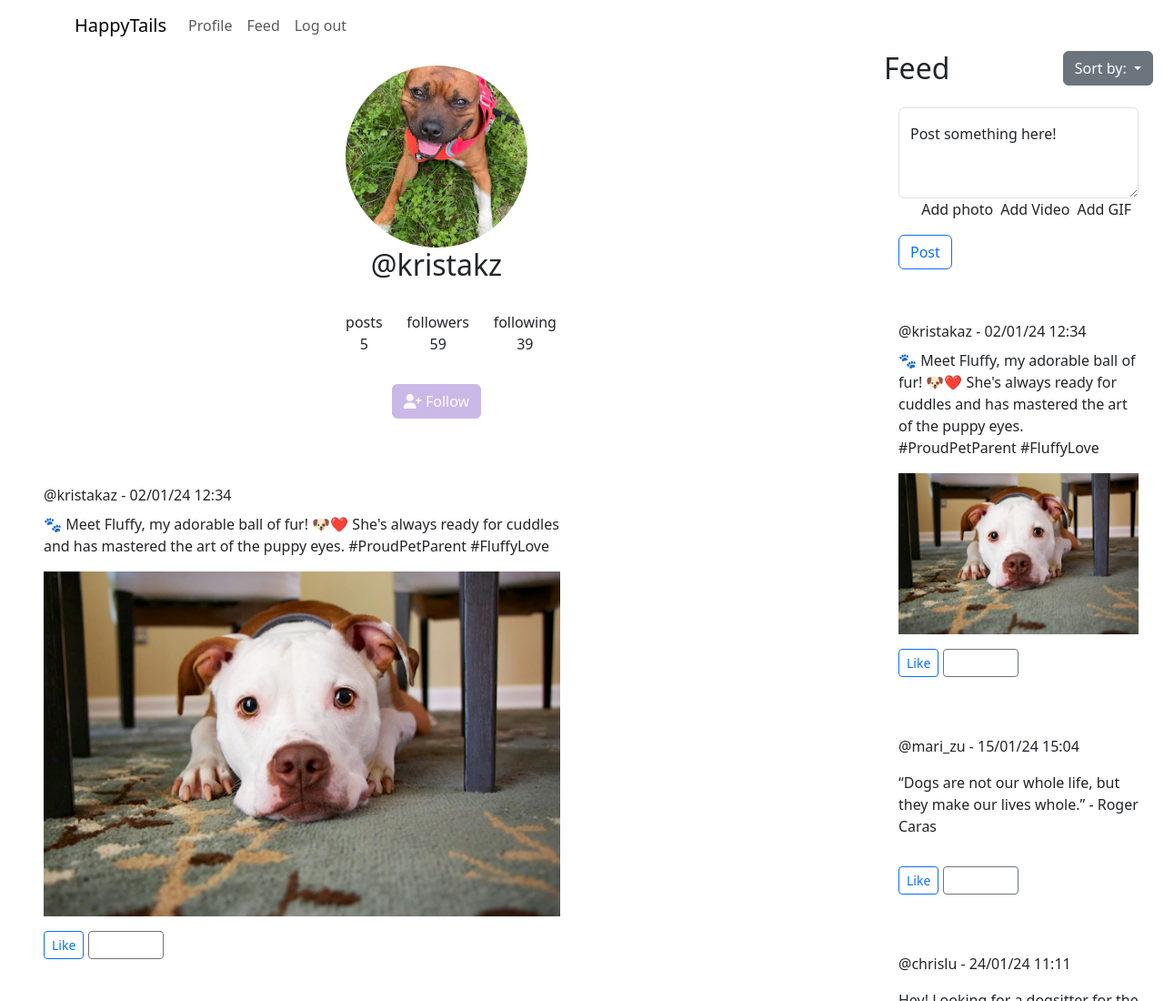
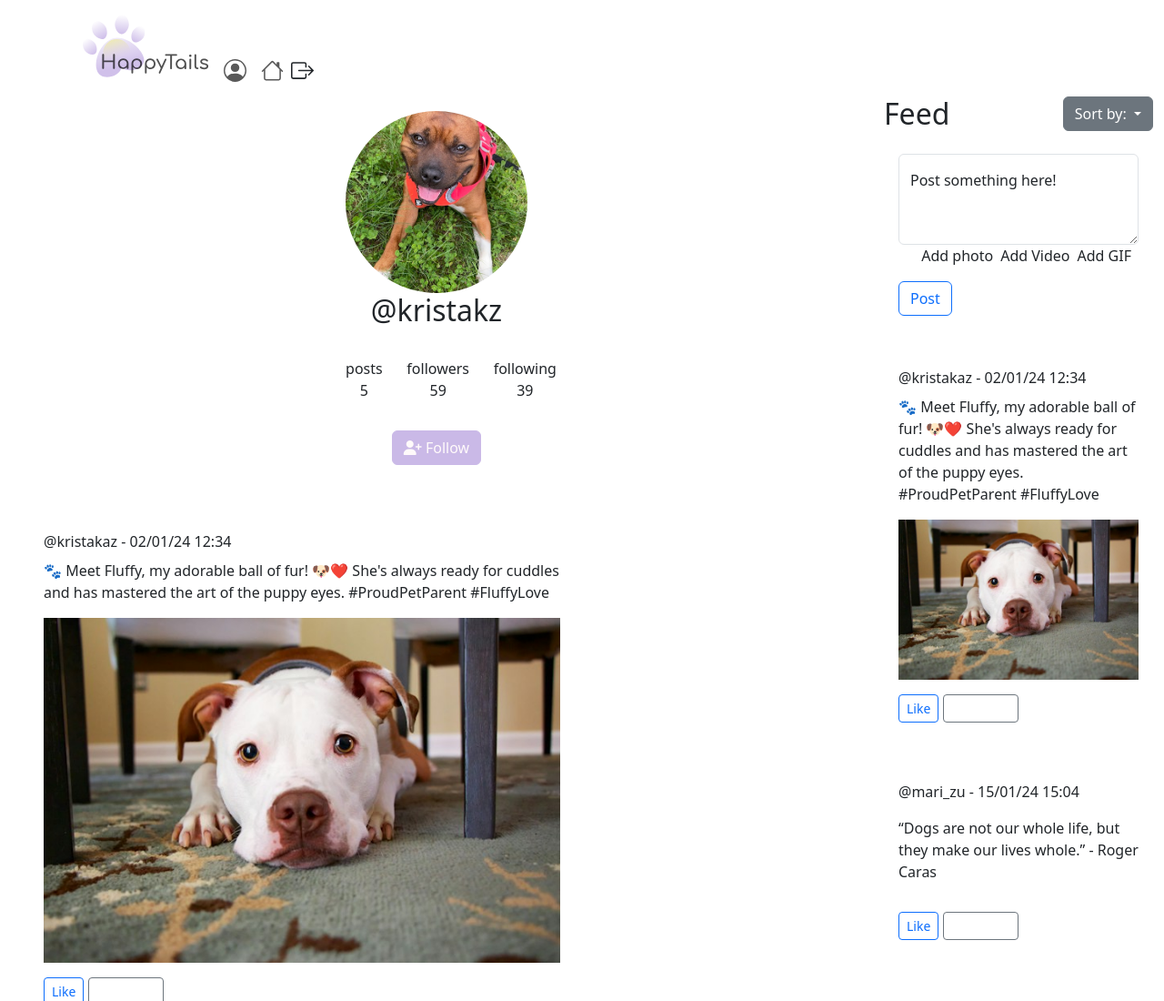
Before and after one commit to LillKonst/Happy-Tails--js2CA, a website: page html/profile/index.html in a window 1280 px wide. Shown: the top 1100 px of the page at 91% size. Drawn offline with nearby package versions, Linux system fonts and the light colour scheme.

Commit message:
nav bar updated design

```diff
--- a/html/profile/index.html
+++ b/html/profile/index.html
@@ -23,8 +23,8 @@
 <body>
     <header>
         <nav class="navbar navbar-expand-lg secondary">
-            <div class="container">
-                <a class="navbar-brand" href="/html/profile/index.html">HappyTails</a>
+            <div class="container d-flex align-items-end">
+                <img class="logo" src="/images/LogoHappyTails.svg" alt="HappyTails Logo">
                 <button class="navbar-toggler" type="button" data-bs-toggle="collapse"
                     data-bs-target="#navbarNavAltMarkup" aria-controls="navbarNavAltMarkup" aria-expanded="false"
                     aria-label="Toggle navigation">
@@ -32,10 +32,33 @@
                 </button>
                 <div class="collapse navbar-collapse" id="navbarNavAltMarkup">
                     <div class="navbar-nav">
-                        <a class="nav-link" aria-current="page" href="/html/profile/index.html">Profile</a>
-                        <a class="nav-link" href="/html/feed/index.html">Feed</a>
-                        <a id="logout" class="nav-link" href="">Log out</a> </div>
+                        <a class="nav-link" aria-current="page" href="/html/profile/index.html">
+                            <svg xmlns="http://www.w3.org/2000/svg" width="25" height="25" fill="currentColor"
+                                class="bi bi-person-circle" viewBox="0 0 16 16">
+                                <path d="M11 6a3 3 0 1 1-6 0 3 3 0 0 1 6 0" />
+                                <path fill-rule="evenodd"
+                                    d="M0 8a8 8 0 1 1 16 0A8 8 0 0 1 0 8m8-7a7 7 0 0 0-5.468 11.37C3.242 11.226 4.805 10 8 10s4.757 1.225 5.468 2.37A7 7 0 0 0 8 1" />
+                            </svg>
+                        </a>
+                        <a class="nav-link" href="/html/feed/index.html">
+                            <svg xmlns="http://www.w3.org/2000/svg" width="25" height="25" fill="currentColor"
+                                class="bi bi-house" viewBox="0 0 16 16">
+                                <path
+                                    d="M8.707 1.5a1 1 0 0 0-1.414 0L.646 8.146a.5.5 0 0 0 .708.708L2 8.207V13.5A1.5 1.5 0 0 0 3.5 15h9a1.5 1.5 0 0 0 1.5-1.5V8.207l.646.647a.5.5 0 0 0 .708-.708L13 5.793V2.5a.5.5 0 0 0-.5-.5h-1a.5.5 0 0 0-.5.5v1.293zM13 7.207V13.5a.5.5 0 0 1-.5.5h-9a.5.5 0 0 1-.5-.5V7.207l5-5z" />
+                            </svg>
+                        </a>
                     </div>
+                    <a id="logout" class="nav-link" href="">
+                        <svg xmlns="http://www.w3.org/2000/svg" width="25" height="25" fill="currentColor"
+                            class="bi bi-box-arrow-right" viewBox="0 0 16 16">
+                            <path fill-rule="evenodd"
+                                d="M10 12.5a.5.5 0 0 1-.5.5h-8a.5.5 0 0 1-.5-.5v-9a.5.5 0 0 1 .5-.5h8a.5.5 0 0 1 .5.5v2a.5.5 0 0 0 1 0v-2A1.5 1.5 0 0 0 9.5 2h-8A1.5 1.5 0 0 0 0 3.5v9A1.5 1.5 0 0 0 1.5 14h8a1.5 1.5 0 0 0 1.5-1.5v-2a.5.5 0 0 0-1 0z" />
+                            <path fill-rule="evenodd"
+                                d="M15.854 8.354a.5.5 0 0 0 0-.708l-3-3a.5.5 0 0 0-.708.708L14.293 7.5H5.5a.5.5 0 0 0 0 1h8.793l-2.147 2.146a.5.5 0 0 0 .708.708z" />
+                        </svg>
+                    </a>
+                </div>
+
             </div>
         </nav>
     </header>
@@ -45,7 +68,8 @@
                 <div class="row">
                     <div class="container d-flex flex-column align-items-center mb-4 mt-3">
                         <div class="profile-img-container">
-                        <img src="/images/kompis.JPG" alt="pitbull staffy on the grass smiling" class="img rounded-circle">
+                            <img src="/images/kompis.JPG" alt="pitbull staffy on the grass smiling"
+                                class="img rounded-circle">
                         </div>
                         <h1>@kristakz</h1>
                         <div class="row">
@@ -60,7 +84,8 @@
                             </div>
                         </div>
                         <div class="follow-button">
-                        <button class="btn btn-primary my-2 btn-custom"><i class="fa-solid fa-user-plus"></i> Follow</button>
+                            <button class="btn btn-primary my-2 btn-custom"><i class="fa-solid fa-user-plus"></i>
+                                Follow</button>
 
 
                             <!-- <form class="d-flex" role="search">
--- a/src/scss/_components.scss
+++ b/src/scss/_components.scss
@@ -1,18 +1,20 @@
 // Here we will add all styles concerning components, such as buttons, cards etc
 
+.profile-img-container {
+  width: 200px;
+  height: 200px;
 
-.profile-img-container {
-    width: 200px;
-    height: 200px;
-
-.img {
+  .img {
     width: 100%;
     height: 100%;
     object-fit: cover;
   }
+}
 
+.logo {
+  width: 14%;
 }
 
 .button-custom {
-    border-color: transparent;
+  border-color: transparent;
 }
```
Also changed, not shown: html/feed/index.html (+11 -8 lines), dist/css/styles.css, images/LogoHappyTails.svg (added), 1 other file. Lines whose indentation alone changed are shown as unchanged.
